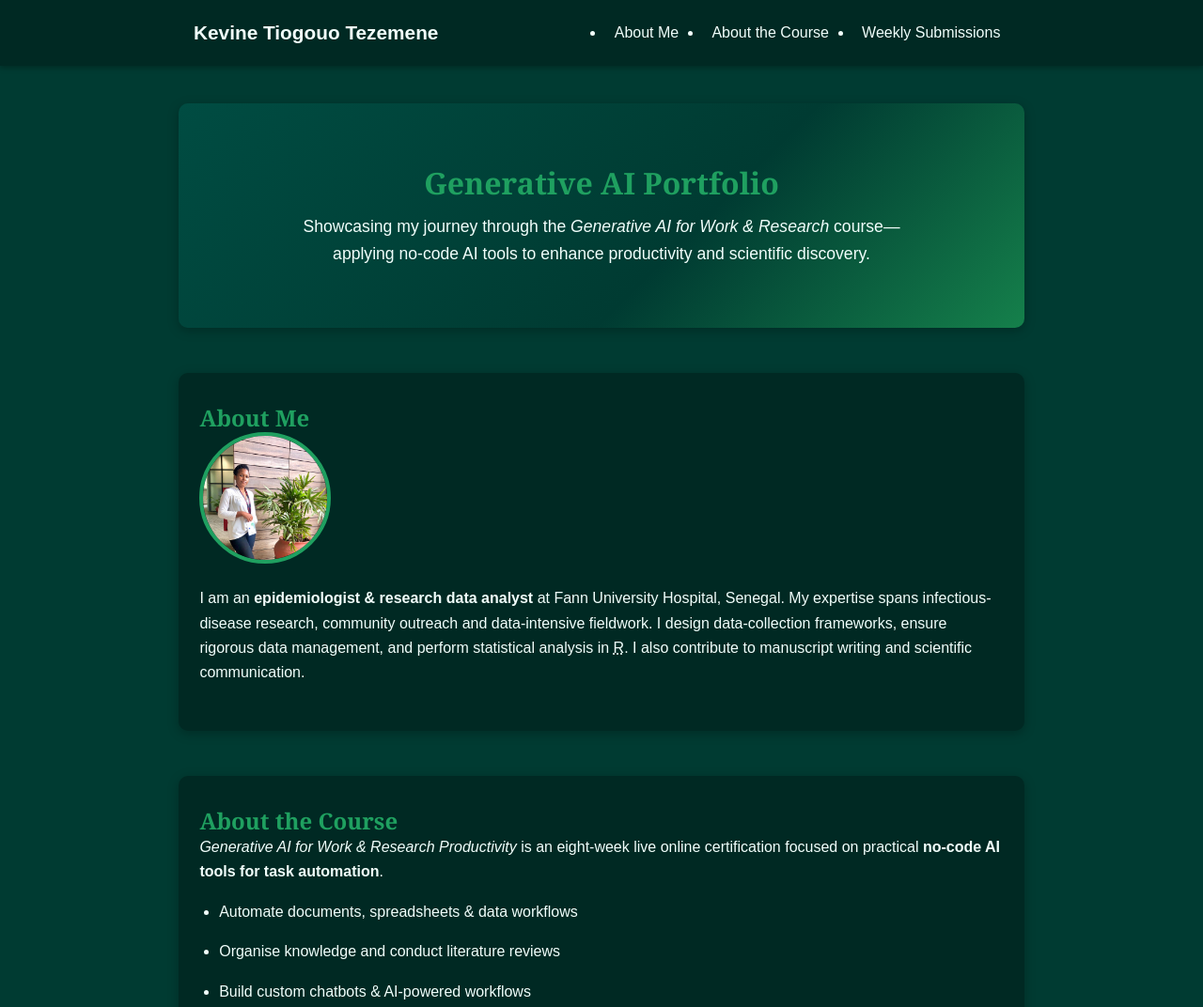
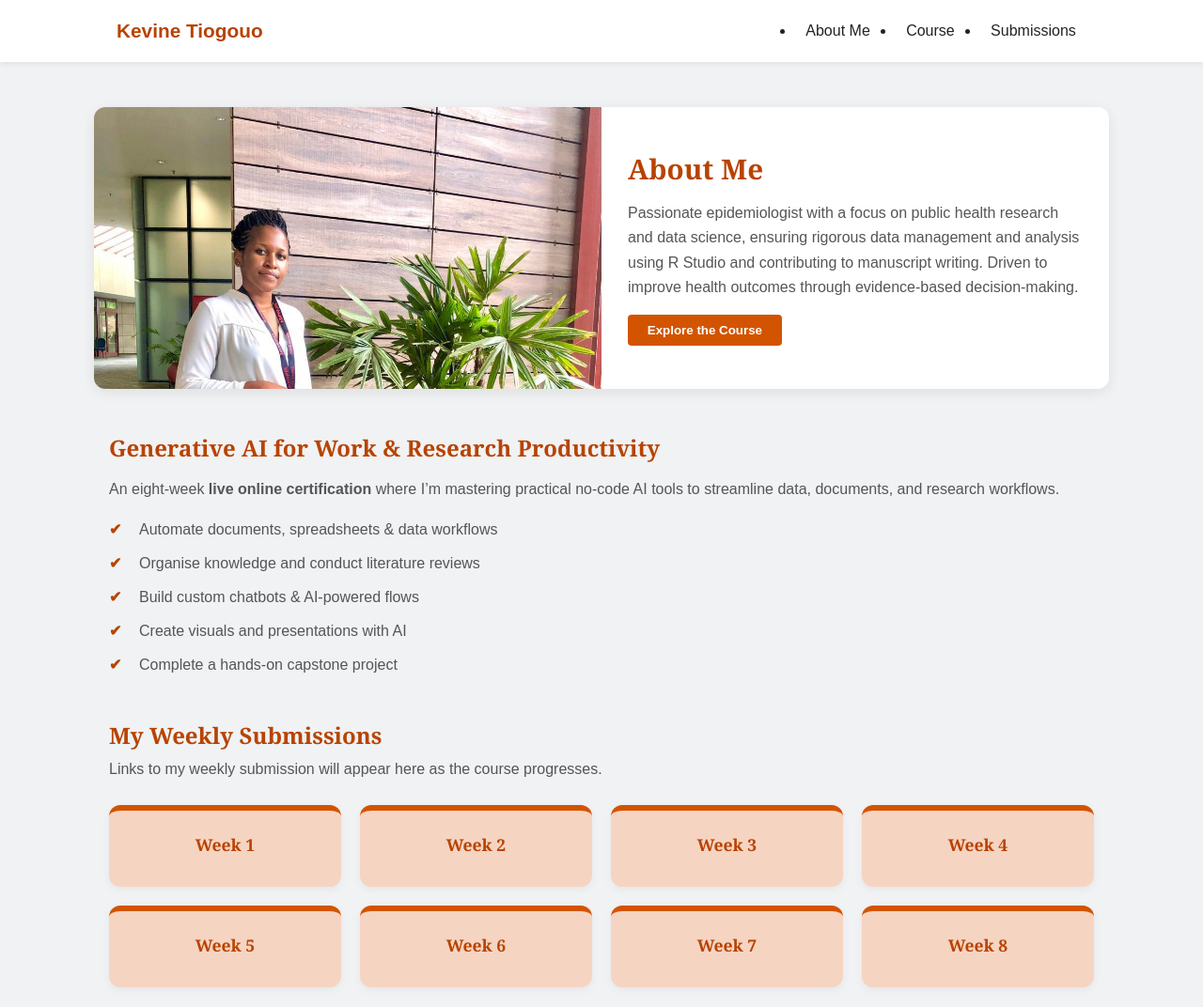
Before and after one commit to Kevinetiogouo/graph-ai-portfolio, a plain HTML site: page index.html in a window 1280 px wide. Shown: the top 1072 px of the page at 94% size. Drawn offline with Linux system fonts and the light colour scheme.

Commit message:
Update index.html

```diff
--- a/index.html
+++ b/index.html
@@ -5,161 +5,97 @@
   <meta name="viewport" content="width=device-width, initial-scale=1.0" />
   <title>Kevine Tiogouo – Generative AI Portfolio</title>
   <style>
-    :root {
-      /* Single deep “navy-green” palette */
-      --primary: #003b32;
-      --primary-dark: #002923;
-      --primary-light: #004c42;
-      --text-light: #f1fefb;
-      --accent: #1fa060;
-      --accent-dark: #15804b;
-      --max-width: 900px;
-      --radius: 10px;
-    }
+    :root { --bg:#f0f2f4; --surface:#fff; --accent:#d35400; --accent-dark:#b84300; --accent-light:#f6d4c2; --text:#222; --muted:#555; --radius:12px; --max-width:1080px; }
+    *{box-sizing:border-box;margin:0;padding:0}
+    body{font-family:Arial,Helvetica,sans-serif;background:var(--bg);color:var(--text);line-height:1.65}
+    h2,h3,h4,h5{font-family:Georgia,"Times New Roman",serif;line-height:1.25}
+    a{color:var(--accent);text-decoration:none}a:hover{color:var(--accent-dark);text-decoration:underline}
+    header{background:var(--surface);box-shadow:0 2px 6px rgba(0,0,0,.08)}
+    nav{max-width:var(--max-width);margin:0 auto;padding:1rem 1.5rem;display:flex;align-items:center;justify-content:space-between;flex-wrap:wrap;gap:1rem}
+    .logo{font-weight:700;font-size:1.3rem;color:var(--accent-dark)}
+    nav ul{display:flex;gap:1rem;flex-wrap:wrap}
+    nav a{padding:.4rem .7rem;border-radius:6px;transition:background .2s ease;color:var(--text)}nav a:hover{background:var(--accent-light)}
 
-    * { box-sizing: border-box; margin: 0; padding: 0; scroll-behavior: smooth; }
+    /* About section */
+    .about-split{max-width:var(--max-width);margin:3rem auto;background:var(--surface);border-radius:var(--radius);display:grid;grid-template-columns:repeat(auto-fit,minmax(260px,1fr));overflow:hidden;box-shadow:0 4px 14px rgba(0,0,0,.08)}
+    .about-img{width:100%;height:100%;max-height:300px;object-fit:cover;object-position:center top}
+    .about-content{padding:2rem 1.75rem;display:flex;flex-direction:column;justify-content:center;gap:1rem}
+    .about-content h2{color:var(--accent-dark);font-size:1.85rem;margin:0;font-weight:700}
+    .about-content p{color:var(--muted)}
+    .btn-primary{align-self:flex-start;background:var(--accent);color:#fff;border:none;padding:.55rem 1.3rem;border-radius:4px;font-weight:600;cursor:pointer;transition:background .25s ease}
+    .btn-primary:hover{background:var(--accent-dark)}
 
-    body {
-      font-family: Arial, Helvetica, sans-serif;
-      background: var(--primary);
-      color: var(--text-light);
-      line-height: 1.65;
-    }
+    /* Course section */
+    .course-wrapper{max-width:var(--max-width);margin:3rem auto;padding:0 1rem}
+    .course-wrapper h2{color:var(--accent-dark);margin-bottom:1rem;text-align:left}
+    .course-wrapper p{color:var(--muted);margin-bottom:1rem}
+    .course-wrapper ul{margin-left:0;list-style:none;color:var(--muted);line-height:1.6}
+    .course-wrapper li{position:relative;padding-left:2rem;margin-bottom:.65rem;font-weight:500}
+    .course-wrapper li::before{content:"✔";position:absolute;left:0;top:0;color:var(--accent-dark);font-weight:700}
 
-    h1, h2, h3, h4, h5, h6 {
-      font-family: Georgia, "Times New Roman", serif;
-      color: var(--accent);
-      line-height: 1.3;
-    }
+    /* Weeks section */
+    .weeks-wrapper{max-width:var(--max-width);margin:3rem auto;padding:0 1rem}
+    .weeks-grid{margin-top:1.5rem;display:grid;gap:1.25rem;grid-template-columns:repeat(auto-fit,minmax(220px,1fr))}
+    @media(min-width:640px){.weeks-grid{grid-template-columns:repeat(4,1fr);}}
+    .week-card{background:var(--accent-light);border-top:6px solid var(--accent);border-radius:var(--radius);padding:1.6rem 1.2rem;box-shadow:0 3px 10px rgba(0,0,0,.05)}
+    .week-card h3{color:var(--accent-dark);font-size:1.1rem;margin-bottom:.5rem;text-align:center}
 
-    a { color: var(--accent); text-decoration: none; transition: color 0.25s ease; }
-    a:hover, a:focus-visible { color: var(--accent-dark); text-decoration: underline; }
-
-    ul { list-style: disc; padding-left: 1.3rem; }
-
-    /* Header & Nav */
-    header {
-      background: var(--primary-dark);
-      padding: 18px 0;
-      position: sticky; top: 0; z-index: 100;
-      box-shadow: 0 2px 6px rgba(0,0,0,.3);
-    }
-    nav {
-      max-width: var(--max-width);
-      margin: 0 auto; padding: 0 1rem;
-      display: flex; align-items: center; justify-content: space-between; flex-wrap: wrap; gap: 1rem;
-    }
-    .logo { font-size: 1.3rem; font-weight: bold; color: var(--text-light); }
-    nav ul { display: flex; gap: 1rem; flex-wrap: wrap; }
-    nav a { color: var(--text-light); padding: .35rem .6rem; border-radius: 4px; transition: background .25s ease, transform .25s ease; }
-    nav a:hover { background: var(--accent-dark); transform: translateY(-2px); }
-
-    /* Sections */
-    section {
-      max-width: var(--max-width);
-      margin: 2.5rem auto;
-      background: var(--primary-dark);
-      padding: 2rem 1.4rem;
-      border-radius: var(--radius);
-      box-shadow: 0 3px 12px rgba(0,0,0,.25);
-    }
-    section + section { margin-top: 3rem; }
-    section p, section li { font-size: 1rem; margin-bottom: 1rem; }
-
-    /* Hero */
-    .hero {
-      text-align: center;
-      padding: 4rem 1rem;
-      background: linear-gradient(135deg,var(--primary-light) 0%,var(--primary) 60%,var(--accent-dark) 100%);
-      border-radius: var(--radius);
-      box-shadow: 0 3px 12px rgba(0,0,0,.25);
-      max-width: var(--max-width); margin: 2.5rem auto 3rem;
-    }
-    .hero h1 { font-size: 2rem; margin-bottom: .7rem; color: var(--accent); }
-    .hero p { font-size: 1.1rem; max-width: 700px; margin: 0 auto; }
-
-    /* About Me layout */
-    .about-flex { display: flex; gap: 1.5rem; align-items: center; flex-wrap: wrap; }
-    .profile {
-      width: 140px; height: 140px;
-      border-radius: 50%;
-      object-fit: cover;
-      border: 4px solid var(--accent);
-      flex-shrink: 0;
-    }
-
-    /* Weekly list */
-    #weekly-submissions ul.weeks { display: grid; grid-template-columns: repeat(auto-fit,minmax(160px,1fr)); gap: .75rem; list-style: none; padding-left: 0; }
-    #weekly-submissions li { background: var(--primary); border-left: 4px solid var(--accent); padding: .75rem 1rem; border-radius: var(--radius); font-weight: 500; font-size: .95rem; transition: background .25s ease; }
-    #weekly-submissions li:hover { background: var(--primary-light); }
-
-    /* Footer */
-    footer { text-align: center; padding: 2rem 1rem 2.2rem; font-size: .9rem; color: #cfe6ff; }
-
-    @media(max-width:640px){
-      nav ul { justify-content: center; width: 100%; gap: .8rem; }
-      section { margin: 2rem 1rem; padding: 1.7rem 1.2rem; }
-      .about-flex { flex-direction: column; text-align: center; }
-    }
+    footer{text-align:center;padding:2rem 1rem 2.5rem;font-size:.9rem;color:var(--muted)}
+    @media(max-width:500px){.about-content{padding:1.8rem 1.2rem}.about-img{max-height:300px}}
   </style>
 </head>
 <body>
   <header>
     <nav>
-      <div class="logo">Kevine Tiogouo Tezemene</div>
+      <div class="logo">Kevine Tiogouo</div>
       <ul>
-        <li><a href="#about-me">About Me</a></li>
-        <li><a href="#about-course">About the Course</a></li>
-        <li><a href="#weekly-submissions">Weekly Submissions</a></li>
+        <li><a href="#about">About Me</a></li>
+        <li><a href="#course">Course</a></li>
+        <li><a href="#weeks">Submissions</a></li>
       </ul>
     </nav>
   </header>
 
-  <!-- Hero -->
-  <section class="hero">
-    <h1>Generative AI Portfolio</h1>
-    <p>Showcasing my journey through the <em>Generative AI for Work &amp; Research</em> course—applying no-code AI tools to enhance productivity and scientific discovery.</p>
-  </section>
-
-  <!-- About Me -->
-  <section id="about-me">
-    <h2>About Me</h2>
-    <div class="about-flex">
-      <img src="https://github.com/Kevinetiogouo/graph-ai-portfolio/blob/main/WhatsApp%20Image%202025-05-09%20at%2022.10.58.jpeg?raw=true" alt="Kevine Tiogouo profile photo" class="profile" />
-      <p>I am an <strong>epidemiologist &amp; research data analyst</strong> at Fann University Hospital, Senegal. My expertise spans infectious-disease research, community outreach and data-intensive fieldwork. I design data-collection frameworks, ensure rigorous data management, and perform statistical analysis in <abbr title="R programming language">R</abbr>. I also contribute to manuscript writing and scientific communication.</p>
+  <!-- About Section -->
+  <section id="about" class="about-split">
+    <img class="about-img" src="https://github.com/Kevinetiogouo/graph-ai-portfolio/blob/main/WhatsApp%20Image%202025-05-09%20at%2022.10.58.jpeg?raw=true" alt="Kevine Tiogouo portrait" />
+    <div class="about-content">
+      <h2>About Me</h2>
+      <p>Passionate epidemiologist with a focus on public health research and data science, ensuring rigorous data management and analysis using R Studio and contributing to manuscript writing. Driven to improve health outcomes through evidence‑based decision‑making.</p>
+      <button class="btn-primary" onclick="document.getElementById('course').scrollIntoView({behavior:'smooth'})">Explore the Course</button>
     </div>
   </section>
 
-  <!-- About the Course -->
-  <section id="about-course">
-    <h2>About the Course</h2>
-    <p><em>Generative AI for Work &amp; Research Productivity</em> is an eight-week live online certification focused on practical <strong>no-code AI tools for task automation</strong>.</p>
+  <!-- Course Section -->
+  <section id="course" class="course-wrapper">
+    <h2>Generative AI for Work &amp; Research Productivity</h2>
+    <p>An eight‑week <strong>live online certification</strong> where I’m mastering practical no‑code AI tools to streamline data, documents, and research workflows.</p>
     <ul>
       <li>Automate documents, spreadsheets &amp; data workflows</li>
       <li>Organise knowledge and conduct literature reviews</li>
-      <li>Build custom chatbots &amp; AI-powered workflows</li>
+      <li>Build custom chatbots &amp; AI‑powered flows</li>
       <li>Create visuals and presentations with AI</li>
-      <li>Apply skills in a capstone project</li>
+      <li>Complete a hands‑on capstone project</li>
     </ul>
-    <p style="margin-top:1rem"><strong>Next cohort:</strong> <time datetime="2025-05-09">9 May 2025</time> • <strong>Duration:</strong> 8 weeks<br />Workshops: Fridays 15:00 GMT or Sundays 17:00 GMT (online)</p>
   </section>
 
   <!-- Weekly Submissions -->
-  <section id="weekly-submissions">
-    <h2>My Weekly Submissions</h2>
-    <ul class="weeks">
-      <li>Week 1</li>
-      <li>Week 2</li>
-      <li>Week 3</li>
-      <li>Week 4</li>
-    </ul>
+  <section id="weeks" class="weeks-wrapper">
+    <h2 style="color:var(--accent-dark)">My Weekly Submissions</h2>
+    <p style="color:var(--muted);margin-top:.5rem">Links to my weekly submission will appear here as the course progresses.</p>
+    <div class="weeks-grid">
+      <div class="week-card"><h3>Week 1</h3></div>
+      <div class="week-card"><h3>Week 2</h3></div>
+      <div class="week-card"><h3>Week 3</h3></div>
+      <div class="week-card"><h3>Week 4</h3></div>
+      <div class="week-card"><h3>Week 5</h3></div>
+      <div class="week-card"><h3>Week 6</h3></div>
+      <div class="week-card"><h3>Week 7</h3></div>
+      <div class="week-card"><h3>Week 8</h3></div>
+    </div>
   </section>
 
-  <!-- Footer -->
   <footer>&copy; <span id="year"></span> Kevine Tiogouo — Generative AI Portfolio</footer>
-
-  <script>
-    document.getElementById("year").textContent = new Date().getFullYear();
-  </script>
+  <script>document.getElementById('year').textContent = new Date().getFullYear();</script>
 </body>
 </html>
```
